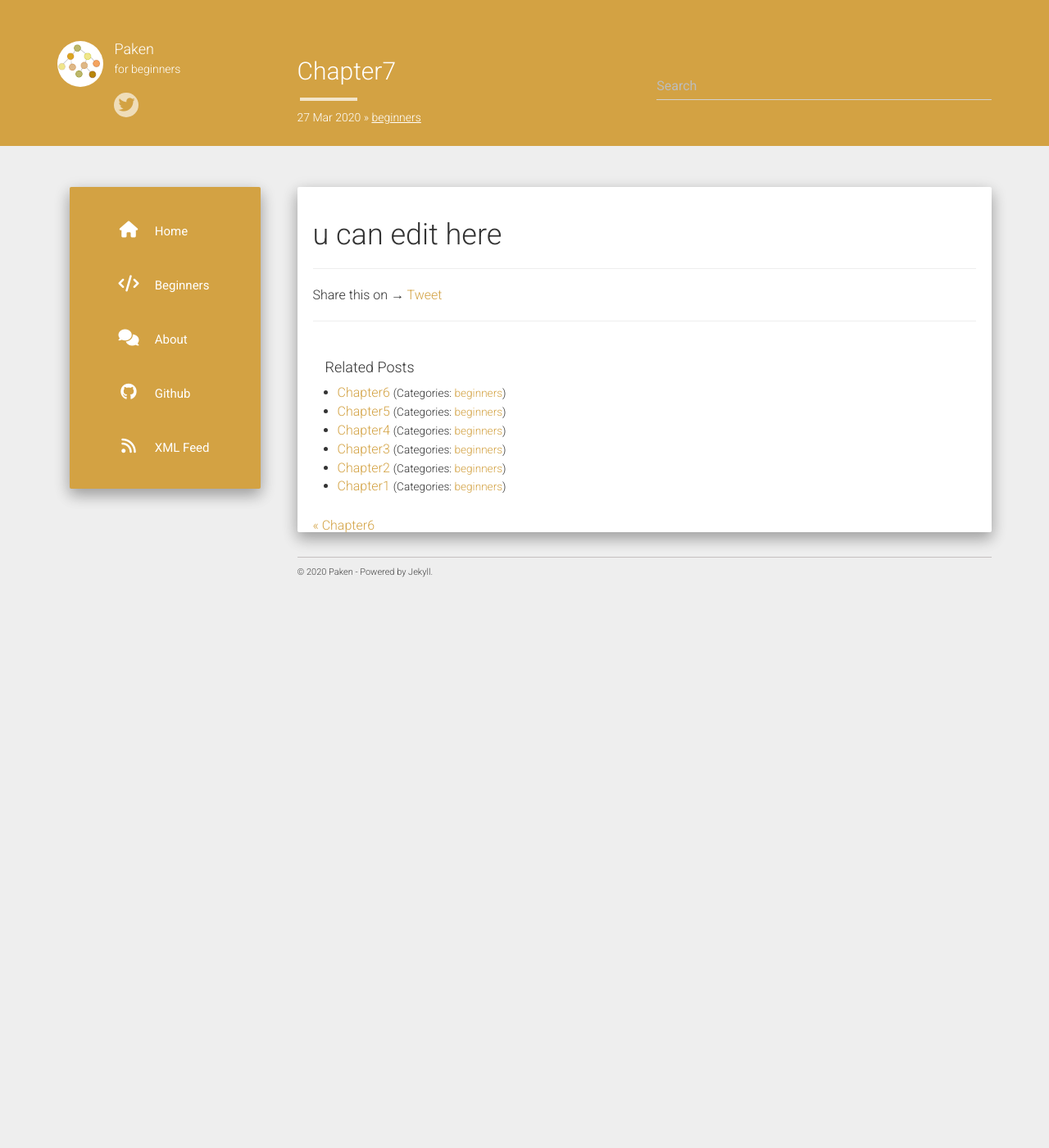
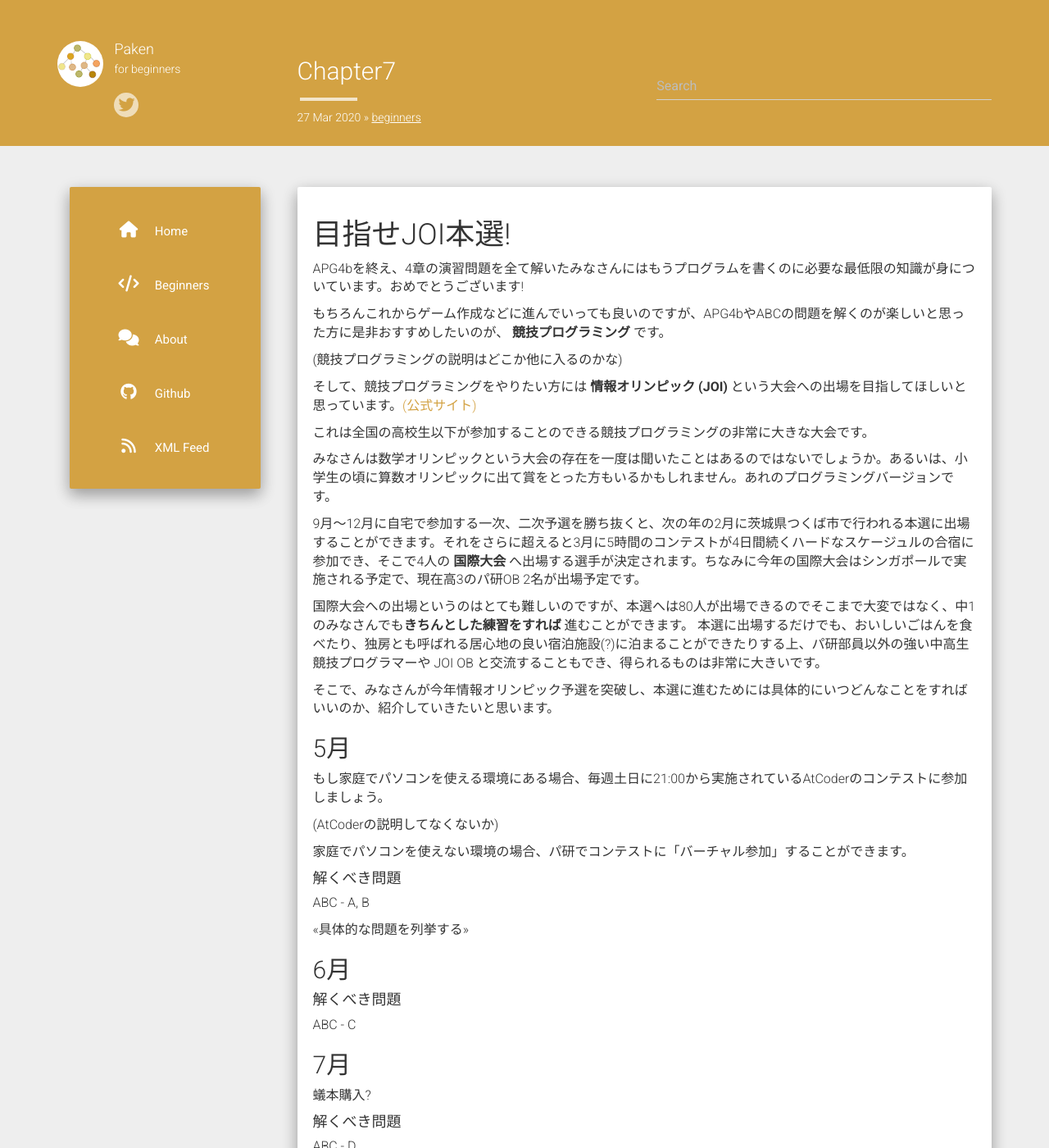
Before and after one commit to TKPaken/beginners, a Jekyll site: the page built from _posts/2020-3-27-chapter7.md, in a window 1280 px wide and 1400 px high. Shown: the whole window at 82% size. Built offline with Jekyll 4.4.1, drawn with Linux system fonts in a browser that asks for light colours; nearby versions of some CDN libraries; comment, search, counter and statistics services are not loaded; some of the changed text lies outside the part shown.

Commit message:
edit chapter 7

```diff
--- a/_posts/2020-3-27-chapter7.md
+++ b/_posts/2020-3-27-chapter7.md
@@ -6,4 +6,120 @@ categories: beginners
 mathjax: true
 ---
 
-# u can edit here
+# 目指せJOI本選!
+
+APG4bを終え、4章の演習問題を全て解いたみなさんにはもうプログラムを書くのに必要な最低限の知識が身についています。おめでとうございます!
+
+もちろんこれからゲーム作成などに進んでいっても良いのですが、APG4bやABCの問題を解くのが楽しいと思った方に是非おすすめしたいのが、 **競技プログラミング** です。
+
+(競技プログラミングの説明はどこか他に入るのかな)
+
+そして、競技プログラミングをやりたい方には **情報オリンピック (JOI)** という大会への出場を目指してほしいと思っています。[(公式サイト)](https://www.ioi-jp.org/)
+
+これは全国の高校生以下が参加することのできる競技プログラミングの非常に大きな大会です。
+
+みなさんは数学オリンピックという大会の存在を一度は聞いたことはあるのではないでしょうか。あるいは、小学生の頃に算数オリンピックに出て賞をとった方もいるかもしれません。あれのプログラミングバージョンです。
+
+9月〜12月に自宅で参加する一次、二次予選を勝ち抜くと、次の年の2月に茨城県つくば市で行われる本選に出場することができます。それをさらに超えると3月に5時間のコンテストが4日間続くハードなスケージュルの合宿に参加でき、そこで4人の **国際大会** へ出場する選手が決定されます。ちなみに今年の国際大会はシンガポールで実施される予定で、現在高3のパ研OB 2名が出場予定です。
+
+国際大会への出場というのはとても難しいのですが、本選へは80人が出場できるのでそこまで大変ではなく、中1のみなさんでも**きちんとした練習をすれば** 進むことができます。 本選に出場するだけでも、おいしいごはんを食べたり、独房とも呼ばれる居心地の良い宿泊施設(?)に泊まることができたりする上、パ研部員以外の強い中高生競技プログラマーや JOI OB と交流することもでき、得られるものは非常に大きいです。
+
+そこで、みなさんが今年情報オリンピック予選を突破し、本選に進むためには具体的にいつどんなことをすればいいのか、紹介していきたいと思います。
+
+
+
+
+
+## 5月
+
+もし家庭でパソコンを使える環境にある場合、毎週土日に21:00から実施されているAtCoderのコンテストに参加しましょう。
+
+(AtCoderの説明してなくないか)
+
+家庭でパソコンを使えない環境の場合、パ研でコンテストに「バーチャル参加」することができます。
+
+
+
+#### 解くべき問題
+
+ABC - A,  B
+
+<<具体的な問題を列挙する>>
+
+
+
+## 6月
+
+
+
+#### 解くべき問題
+
+ABC - C
+
+
+
+## 7月
+
+蟻本購入?
+
+
+
+#### 解くべき問題
+
+ABC - D
+
+JOI難易度3〜4くらいはまあ解けるといいなあ
+
+
+
+## 8月
+
+夏休みに何をやるかは本当に重要 (ここで差がつく)
+
+PCがない人は買ってもらってほしい (厳しい...)
+
+
+
+#### 解くべき問題
+
+難易度5をひたすら埋める、できれば6も少しずつ
+
+
+
+##　9月
+
+9/19 (土) に一次予選の1回目があります。あと2回あるうちのどれかで突破できれば良いのですが、一次予選の問題は非常に簡単なのでこの時期には突破出来る程度になっておきましょう。 (前に挙げた問題を解けていれば余裕です)
+
+
+
+#### 解くべき問題
+
+難易度7を解きはじめてほしい
+
+
+
+## 10月
+
+10/18 (日) に一次予選の2回目があります。1回目で落ちた人、スケジュールが合わなかった人は頑張って下さい。
+
+文化祭準備で忙しい時期かもしれませんが、出来る限り毎日問題を解きましょう。
+
+
+
+#### 解くべき問題
+
+
+
+
+
+## 11月
+
+11/21 (土) に一次予選の3回目があります。1回目と2回目で突破出来なかった人はラストチャンスです。
+
+
+
+## 12月
+
+12/13 (日) (期末試験のすぐ後!) に二次予選があります。
+
+二次予選突破! やったね!
```
